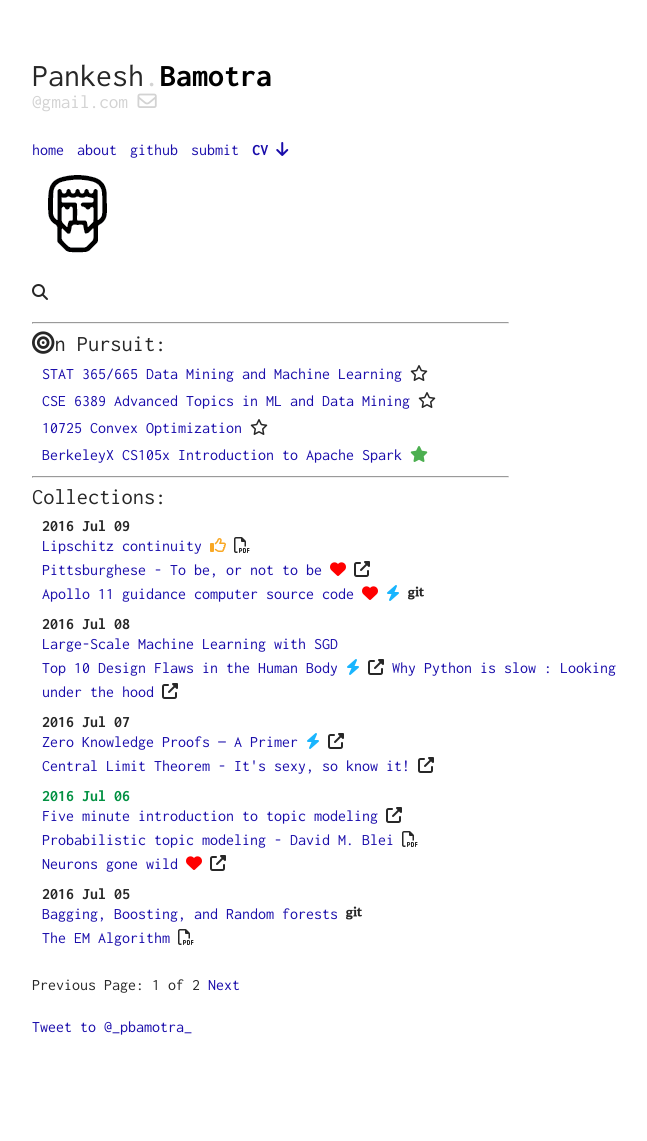
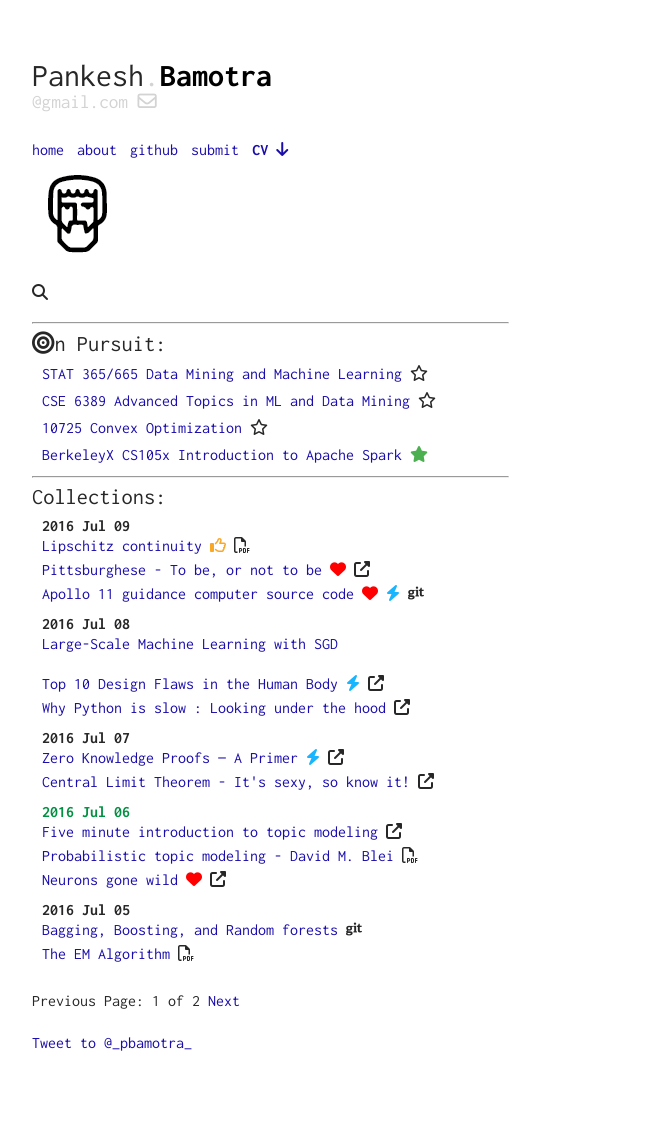
Before and after one commit to pbamotra/sciontist, a Jekyll site: the page built from index.html, in a window 1280 px wide. Shown: the whole page, without its empty margins (308-955 px from the left). Built offline with Jekyll 4.4.1, drawn with Linux system fonts in a browser that asks for light colours; nearby versions of some CDN libraries; a script that is not in the unit is left out; the list of posts is cut into pages by our own code; comment, search, counter and statistics services are not loaded.

```diff
--- a/index.html
+++ b/index.html
@@ -80,9 +80,9 @@
             {% assign specialtitle = '' %}
             {% endif %}
             {% if post.type == "post" %}
-            <span class="date" title="{{specialtitle}}" style="color:#{{specialcolor}}">{{ post.date | date: '%Y %b %d' }}</span> {{special}}<br/> <a href="{{ post.url }}" style="line-height:1.5">{{ post.title }}</a>
+            <span class="date" title="{{specialtitle}}" style="color:#{{specialcolor}}">{{ post.date | date: '%Y %b %d' }}</span> {{special}}<br/> <a href="{{ post.url }}" style="line-height:1.5">{{ post.title }}</a><br/>
             {% elsif post.type == "both" %}
-            <span class="date" title="{{specialtitle}}" style="color:#{{specialcolor}}">{{ post.date | date: '%Y %b %d' }}</span> {{special}}<br/> <a href="{{ post.url }}" style="line-height:1.5">{{ post.title }}</a>
+            <span class="date" title="{{specialtitle}}" style="color:#{{specialcolor}}">{{ post.date | date: '%Y %b %d' }}</span> {{special}}<br/> <a href="{{ post.url }}" style="line-height:1.5">{{ post.title }}</a><br/>
             {% for p in post._url %}
             {% if p.heart %}
             {% assign heart = p.heart %}
@@ -90,9 +90,9 @@
             {% assign heart = '' %}
             {% endif %}
             {% if forloop.index == 1 %}
-            {{special}}<br/> <a href="{{ p.uri }}" target="_blank" style="line-height:1.5">{{ p.title }}</a> {{ heart }} <i class="fa {{ p.type }}" aria-hidden="true"></i>
+            {{special}}<br/> <a href="{{ p.uri }}" target="_blank" style="line-height:1.5">{{ p.title }}</a> {{ heart }} <i class="fa {{ p.type }}" aria-hidden="true"></i><br/>
             {% else %}
-            <a href="{{ p.uri }}" target="_blank" style="line-height:1.5">{{ p.title }}</a> {{ heart }} <i class="fa {{ p.type }}" aria-hidden="true"></i>
+            <a href="{{ p.uri }}" target="_blank" style="line-height:1.5">{{ p.title }}</a> {{ heart }} <i class="fa {{ p.type }}" aria-hidden="true"></i><br/>
             {% endif %}
             {% endfor %}
             {% else %}
@@ -103,9 +103,9 @@
             {% assign heart = '' %}
             {% endif %}
             {% if forloop.index == 1 %}
-            <span class="date" title="{{specialtitle}}" style="color:#{{specialcolor}}">{{ post.date | date: '%Y %b %d' }}</span> {{special}}<br/> <a href="{{ p.uri }}" target="_blank" style="line-height:1.5">{{ p.title }}</a> {{ heart }} <i class="fa {{ p.type }}" aria-hidden="true"></i>
+            <span class="date" title="{{specialtitle}}" style="color:#{{specialcolor}}">{{ post.date | date: '%Y %b %d' }}</span> {{special}}<br/> <a href="{{ p.uri }}" target="_blank" style="line-height:1.5">{{ p.title }}</a> {{ heart }} <i class="fa {{ p.type }}" aria-hidden="true"></i><br/>
             {% else %}
-            <span class="date">&nbsp;&nbsp;&nbsp;&nbsp;&nbsp;&nbsp;&nbsp;&nbsp;&nbsp;&nbsp;&nbsp;</span> <br/> <a href="{{ p.uri }}" target="_blank" style="line-height:1.5">{{ p.title }}</a> {{ heart }} <i class="fa {{ p.type }}" aria-hidden="true"></i>
+            <a href="{{ p.uri }}" target="_blank" style="line-height:1.5">{{ p.title }}</a> {{ heart }} <i class="fa {{ p.type }}" aria-hidden="true"></i><br/>
             {% endif %}
             {% endfor %}
             {% endif %}
```
